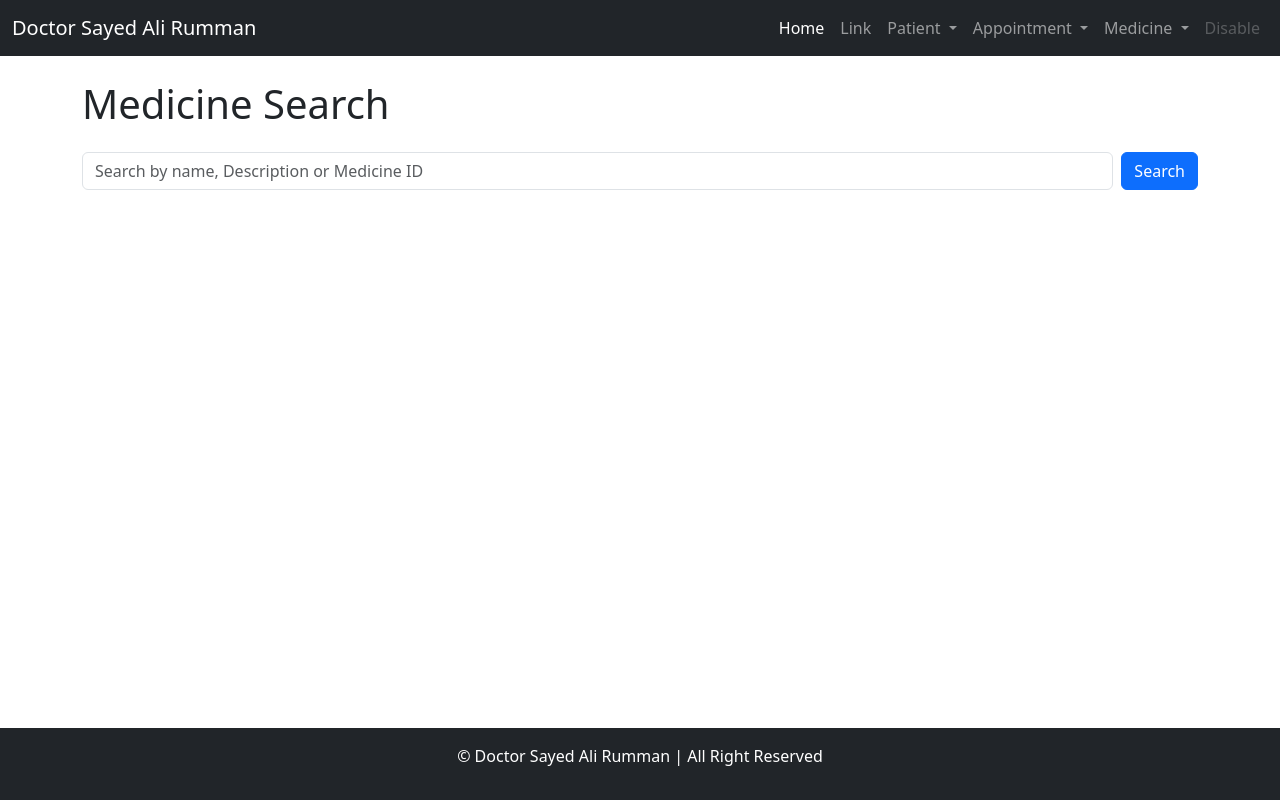
After one commit to mdfahimshahriar17/homeopathic_doctor_management_system, a Django app: page /core/medicine/search/ in a window 1280 px wide. The commit adds this page. Run offline with Django 5.2, Linux system fonts and the light colour scheme; the visitor is signed in with stand-in values (Sample User, id 1).

Commit message:
Completed medicine CRUD

```diff
--- a/core/admin.py
+++ b/core/admin.py
@@ -5,3 +5,4 @@ from . import models
 admin.site.register(models.Patient)
 admin.site.register(models.Appointment)
 admin.site.register(models.Visit)
+admin.site.register(models.Medicine)
--- /dev/null
+++ b/core/templates/core/medicine_search.html
@@ -0,0 +1,53 @@
+{% extends "base.html" %}
+
+{% block content %}
+
+<div class="container py-4">
+    <h1 class="mb-4">Medicine Search</h1>
+
+    <form method="GET" class="d-flex mb-4">
+        <input
+            type="text"
+            name="q"
+            class="form-control me-2"
+            placeholder="Search by name, Description or Medicine ID"
+            value="{{ query|default:'' }}"
+        >
+        <button type="submit" class="btn btn-primary">Search</button>
+    </form>
+
+    {% if query %}
+        <h5>Search result for: {{ query }}</h5>
+
+        {% if medicines %}
+            <table class="table table-bordered table-striped mt-3">
+                <thead>
+                    <tr>
+                        <th>ID</th>
+                        <th>Name</th>
+                        <th>Registerd Date</th>
+                    </tr>
+                </thead>
+
+                <tbody>
+                    {% for medicine in medicines %}
+                    <tr>
+                        <td>{{ medicine.id }}</td>
+                        <td>{{ medicine.name }}</td>
+                        <td>{{ medicine.created_at }}</td>
+                        <td>
+                            <a href="{% url 'medicine_details' medicine.id %}" class="btn btn-sm btn-info">
+                                View
+                            </a>
+                        </td>
+                    </tr>
+                    {% endfor %}
+                </tbody>
+            </table>
+        {% else %}
+            <p class="text-danger mt-3">No medicine found.</p>
+        {% endif %}
+    {% endif %}
+</div>
+
+{% endblock content %}
--- a/core/urls.py
+++ b/core/urls.py
@@ -9,5 +9,13 @@ urlpatterns = [
     path('patient/search/', views.patient_search, name='patient_search'),
     path('appointment/create/<int:id>/', views.create_appointment, name='create_appointment'),
     path('appointment/list', views.appointment_list, name='appointment_list'),
-    path('visit/create/<int:id>/', views.create_visit, name='create_visit' )
+    path('visit/create/<int:id>/', views.create_visit, name='create_visit' ),
+
+    #CRUD Medicine
+    path('creat/medicine/', views.create_medicine, name='create_medicine'),
+    path('medicine/details/<int:id>/', views.medicine_details, name='medicine_details'),
+    path('edit/medicine/<int:id>/', views.medicine_edit, name='medicine_edit'),
+    path('medicine/list/', views.medicine_list, name='medicine_list'),
+    path('medicine/search/', views.medicine_search, name='medicine_search'),
+
 ]
--- a/core/views.py
+++ b/core/views.py
@@ -173,26 +173,26 @@ def create_medicine(request):
             medicine = form.save(commit=False)
             medicine.created_by = request.user
             medicine.save()
-            return redirect('medicine_details')
+            return redirect('medicine_details', medicine.id)
 
     else:
         form = forms.MedicineForm()
 
     return render(request, 'core/created_and_edit_medicine.html', {'form' : form})
 
-
+@login_required
 def medicine_details(request, id):
     medicine = get_object_or_404(models.Medicine, id=id)
-    return render (request, 'core/medicine_details.html')
+    return render (request, 'core/medicine_details.html', {'medicine':medicine})
 
 
-
+@login_required
 def medicine_list(request):
     medicines = models.Medicine.objects.all()
 
     return render(request, 'core/medicine_list.html', {'medicines':medicines})
 
-
+@login_required
 def medicine_edit(request, id):
     medicine = get_object_or_404(models.Medicine, id=id)
     form = forms.MedicineForm(instance=medicine) #medicine previous data will show in form
@@ -205,18 +205,18 @@ def medicine_edit(request, id):
 
     return render(request, 'core/created_and_edit_medicine.html', {'form':form})
 
-
+@login_required
 def medicine_search(request):
     query = request.GET.get('q', '')
     medicines = []
 
     if query:
         medicines = models.Medicine.objects.filter(
-            Q(name__incontains=query) |
-            Q(description__incontains=query)
+            Q(name__icontains=query) |
+            Q(description__icontains=query)
         )
 
         if query.isdigit():
             medicines = medicines | models.Medicine.objects.filter(id=query)
 
-    return render(request, 'core/medicine_search', {'query': query, 'medicines': medicines})
+    return render(request, 'core/medicine_search.html', {'query': query, 'medicines': medicines})
--- a/templates/base.html
+++ b/templates/base.html
@@ -57,8 +57,8 @@
                             Medicine
                         </a>
                         <ul class="dropdown-menu">
-                            <li><a class="dropdown-item" href="{% url 'patient_search' %}">Register Medicine</a></li>
-                            <li><a class="dropdown-item" href="#">Medicine List</a></li>
+                            <li><a class="dropdown-item" href="{% url 'create_medicine' %}">Register Medicine</a></li>
+                            <li><a class="dropdown-item" href="{% url 'medicine_list' %}">Medicine List</a></li>
                         </ul>
                     </li>
 
```
Also changed, not shown: core/templates/core/medicine_details.html (added, +22 -0 lines), core/templates/core/medicine_list.html (added, +58 -0 lines).
